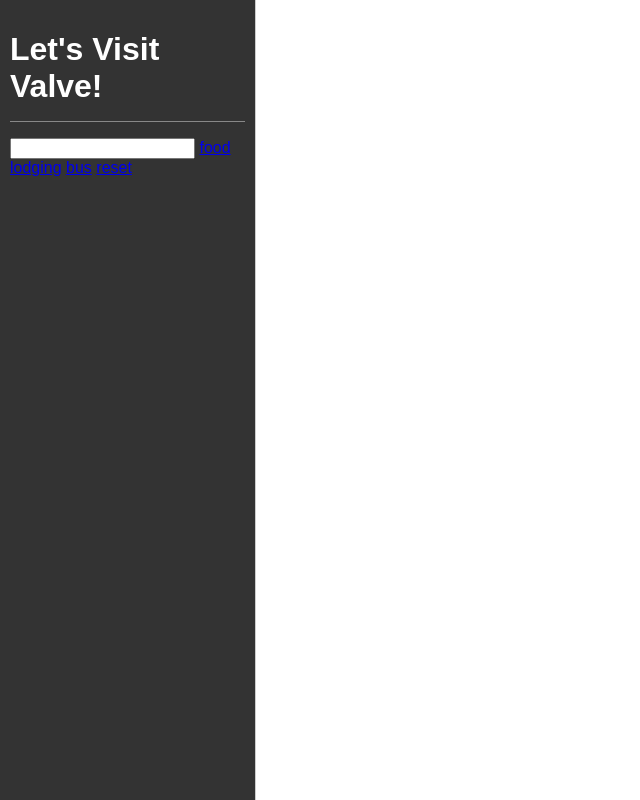
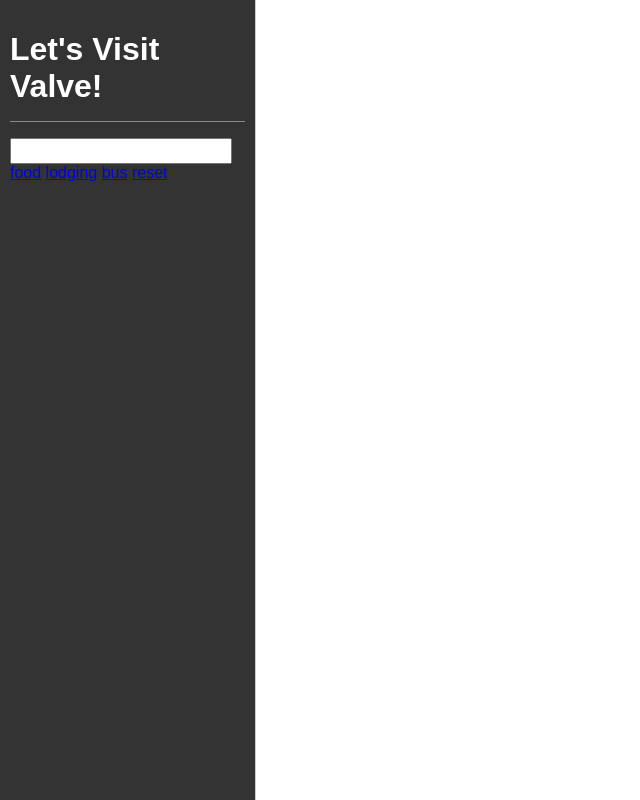
Before and after one commit to nicksorrell/fed-p5, a plain HTML site: page src/index.html in a window 1280 px wide. Shown: the whole page, without its empty margins (0-640 px from the left). Drawn offline with Linux system fonts and the light colour scheme; some packages are replaced by stand-ins of ours.

Commit message:
Add input style and onload event

```diff
--- a/src/css/style.css
+++ b/src/css/style.css
@@ -42,6 +42,12 @@
   cursor: pointer;
 }
 
+#menu input {
+  display: block;
+  padding: 0.25em;
+  width: 90%;
+}
+
 #map {
   width: 80vw;
   height: 100%;
--- a/src/js/app.js
+++ b/src/js/app.js
@@ -111,4 +111,6 @@
     }
 };
 
-ko.applyBindings(ViewModel);
+window.onload = function(){
+  ko.applyBindings(ViewModel);
+}
```
Also changed, not shown: src/img/busstop.png, src/img/food.png, src/img/lodging.png.
